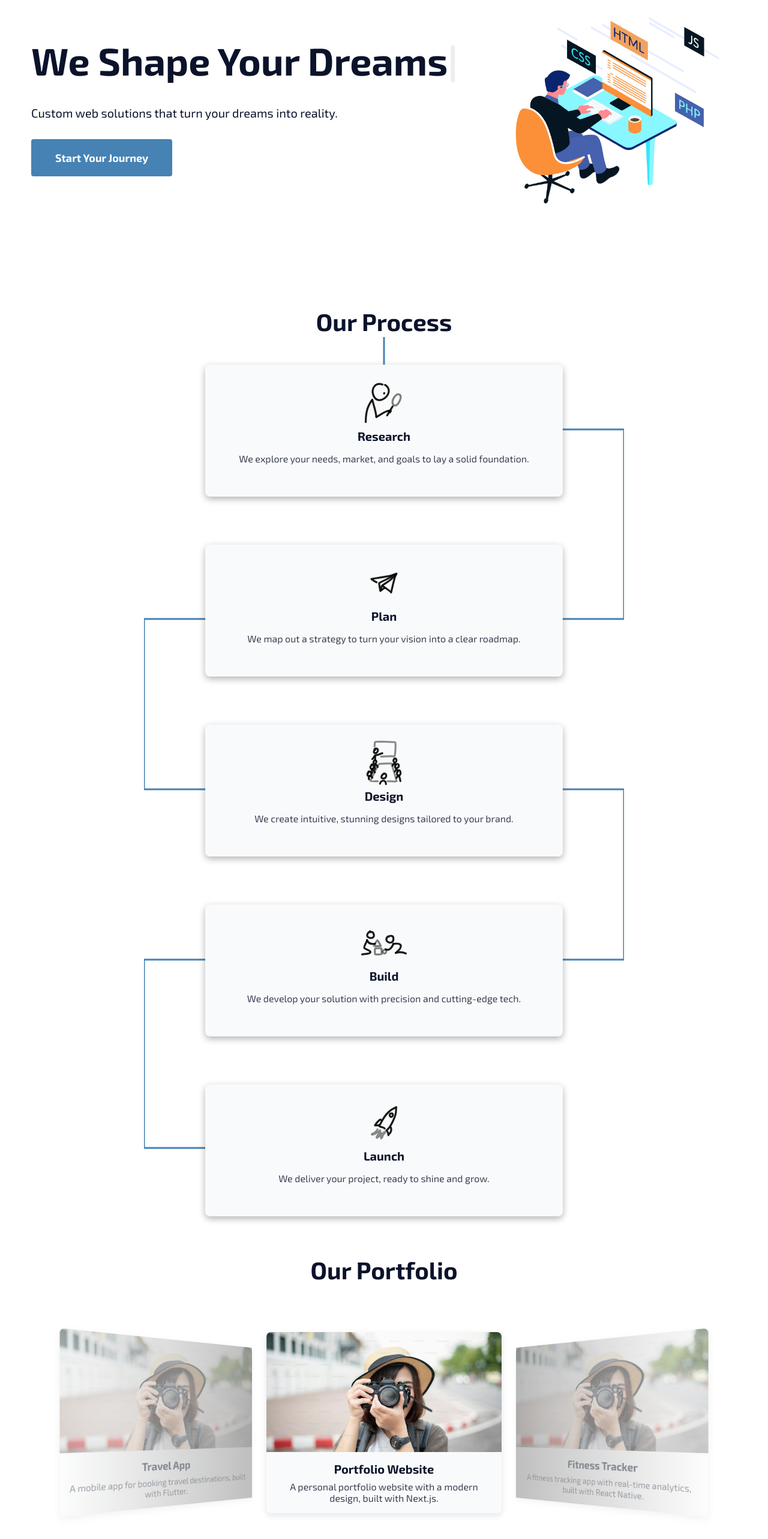
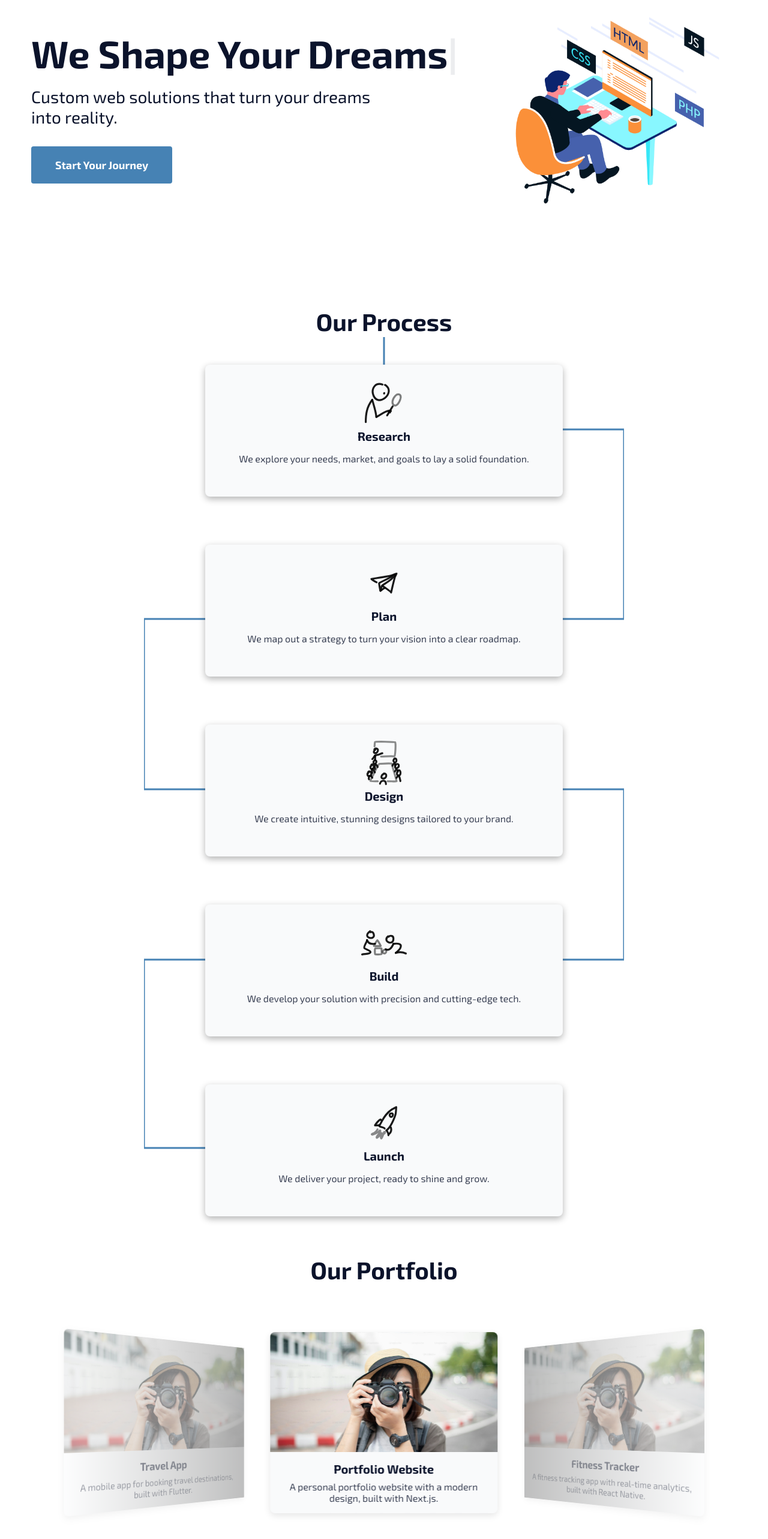
Before and after one commit to melnig/mriyav, a Next.js app: page / in a window 1280 px wide. Shown: the part 176-2742 px from the top of the page at 60% size. Built offline with nearby package versions, Linux system fonts and the light colour scheme.

Commit message:
Fix mobile portfolio slider

```diff
--- a/components/Portfolio.tsx
+++ b/components/Portfolio.tsx
@@ -1,6 +1,5 @@
 "use client";
 
-import { useEffect } from "react";
 import { Swiper, SwiperSlide } from "swiper/react";
 import { EffectCoverflow, Navigation, Autoplay } from "swiper/modules";
 import "swiper/css";
@@ -66,11 +65,6 @@ const portfolioData: PortfolioItem[] = [
 ];
 
 export default function Portfolio() {
-  useEffect(() => {
-    // Динамічне завантаження Swiper для клієнтської сторони
-    import("swiper").then(() => {});
-  }, []);
-
   return (
     <section className="portfolio">
       <div className="portfolio-container">
@@ -79,22 +73,45 @@ export default function Portfolio() {
           effect="coverflow"
           grabCursor={true}
           centeredSlides={true}
-          slidesPerView={3}
+          slidesPerView={1} // За замовчуванням 1 слайд (для мобільних)
+          spaceBetween={10} // Невеликий відступ на мобільних
           coverflowEffect={{
-            rotate: 50,
+            rotate: 0, // Вимикаємо поворот на мобільних
             stretch: 0,
-            depth: 100,
-            modifier: 1,
-            slideShadows: true,
+            depth: 0, // Вимикаємо глибину на мобільних
+            modifier: 0, // Вимикаємо модифікатор
+            slideShadows: false, // Вимикаємо тіні
           }}
-          navigation
+          navigation={false} // Кнопки навігації вимкнені
           autoplay={{
             delay: 3000,
             disableOnInteraction: false,
             pauseOnMouseEnter: true,
           }}
+          breakpoints={{
+            768: {
+              slidesPerView: 3, // 3 слайди на екранах ≥ 768px
+              spaceBetween: 20, // Відступ на великих екранах
+              coverflowEffect: {
+                rotate: 50, // Повертаємо ефект coverflow на великих екранах
+                stretch: 0,
+                depth: 100,
+                modifier: 1,
+                slideShadows: true,
+              },
+            },
+          }}
           modules={[EffectCoverflow, Navigation, Autoplay]}
           className="portfolio-swiper"
+          onSwiper={(swiper) =>
+            console.log("Swiper initialized", swiper.params.slidesPerView)
+          } // Дебаг-лог
+          onBreakpoint={(swiper) =>
+            console.log("Breakpoint applied", swiper.params.slidesPerView)
+          } // Дебаг-лог
+          onSlideChange={(swiper) =>
+            console.log("Active slide index:", swiper.activeIndex)
+          } // Дебаг-лог для активного слайда
         >
           {portfolioData.map((item) => (
             <SwiperSlide key={item.id} className="portfolio-slide">
--- a/styles/hero.css
+++ b/styles/hero.css
@@ -26,7 +26,7 @@
 
 .hero-title {
   font-family: "Exo 2", sans-serif;
-  font-size: 3rem;
+  font-size: 2.4rem;
   font-weight: 700;
   margin-bottom: 1rem;
   line-height: 1.2;
@@ -42,7 +42,7 @@
 
 .hero-subtitle {
   font-family: "Exo 2", sans-serif;
-  font-size: 1rem;
+  font-size: 2rem;
   margin-bottom: 2rem;
   max-width: 500px;
 }
@@ -121,8 +121,9 @@
   }
 
   .hero-subtitle {
-    font-size: 1.25rem;
+    font-size: 1.75rem;
     max-width: 600px;
+    margin-top: 0;
   }
 
   .hero-cta {
--- a/styles/portfolio.css
+++ b/styles/portfolio.css
@@ -20,12 +20,13 @@
 
 .portfolio-swiper {
   padding: 2rem 0;
+  overflow: hidden; /* Приховаємо сусідні слайди */
 }
 
 .portfolio-slide {
   display: flex;
   justify-content: center;
-  opacity: 0.5;
+  align-items: center; /* Центруємо по вертикалі */
   transition: opacity 0.3s ease;
 }
 
@@ -36,7 +37,6 @@
 .portfolio-item {
   background: #f9fafb;
   border-radius: 8px;
-  overflow: hidden;
   width: 100%;
   max-width: 400px;
   box-shadow: 0 4px 12px rgba(0, 0, 0, 0.1);
@@ -50,7 +50,9 @@
   position: relative;
   width: 100%;
   height: 200px;
-  overflow: hidden;
+  border-top-left-radius: 8px; /* Скруглення для зображення */
+  border-top-right-radius: 8px;
+  overflow: hidden; /* Залишаємо overflow для зображення */
 }
 
 .portfolio-image img {
@@ -117,16 +119,37 @@
 /* Стилі для кнопок навігації Swiper */
 .swiper-button-next,
 .swiper-button-prev {
-  display: none;
+  display: none; /* Приховуємо кнопки навігації */
+}
+
+@media (min-width: 768px) {
+  .portfolio-slide {
+    opacity: 0.5; /* Затемнення для неактивних слайдів тільки на великих екранах */
+  }
 }
 
 @media (max-width: 768px) {
   .portfolio-swiper {
     padding: 1rem 0;
+    overflow: hidden; /* Приховаємо сусідні слайди на мобільних */
   }
 
   .portfolio-slide {
-    max-width: 300px;
+    max-width: 100%; /* Слайд займає всю ширину контейнера */
+    padding: 0; /* Без відступів */
+    opacity: 1; /* Усі слайди мають повну видимість на мобільних */
+  }
+
+  .portfolio-slide:not(.swiper-slide-active) {
+    opacity: 0; /* Приховаємо неактивні слайди на мобільних */
+  }
+
+  .portfolio-item {
+    max-width: 100%; /* Картка займає всю ширину слайда */
+  }
+
+  .portfolio-item:hover {
+    box-shadow: none; /* Вимикаємо тінь при ховері на мобільних */
   }
 
   .portfolio-image {
@@ -134,6 +157,6 @@
   }
 
   .portfolio-title {
-    font-size: 2.5rem;
+    font-size: 2rem; /* Зменшуємо розмір заголовка для мобільних */
   }
 }
--- a/styles/process.css
+++ b/styles/process.css
@@ -1,7 +1,6 @@
 .process {
   padding: 2rem 0;
   position: relative;
-  overflow-x: hidden;
 }
 
 .process-container {
@@ -40,8 +39,8 @@
   padding: 1.5rem;
   border-radius: 8px;
   width: 100%;
-  max-width: 548px; /* Точна ширина блоку */
-  height: 172px; /* Точна висота блоку */
+  max-width: 548px;
+  height: 172px;
   opacity: 0;
   transform: translateY(30px);
   transition: opacity 0.5s ease, transform 0.5s ease;
@@ -112,6 +111,7 @@
 
   .process-step {
     max-width: 548px; /*Точна ширина*/
+    height: 172px;
   }
   .process-path {
     display: block;
```
